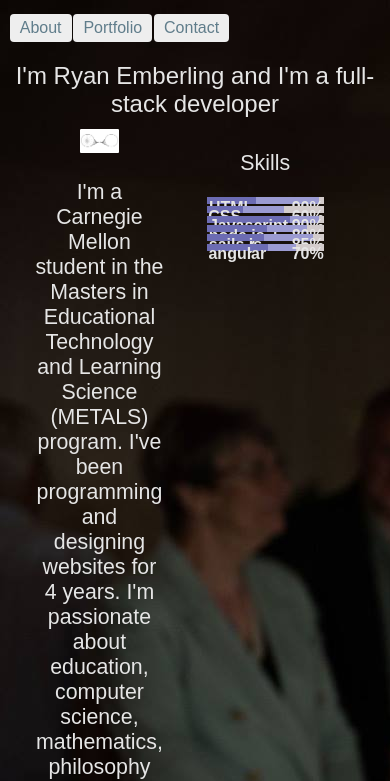
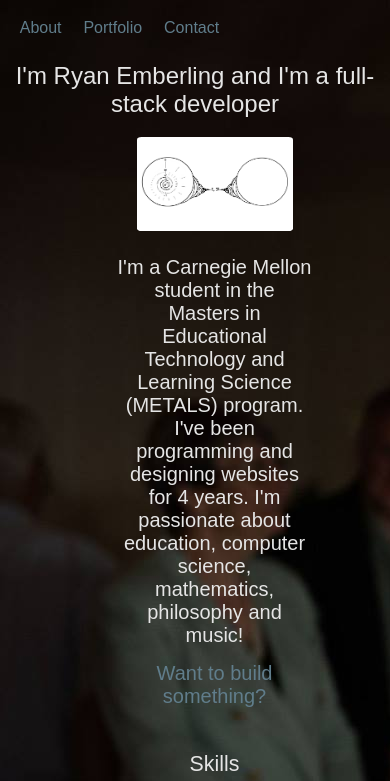
Before and after one commit to itsalaidbacklife/personal_website, an Angular app: page / in a window 390 px wide. Shown: the top 781 px of the page. Built offline with nearby package versions, Linux system fonts and the light colour scheme.

Commit message:
Updated styles to scale for mobile

```diff
--- a/src/app/about/about.component.css
+++ b/src/app/about/about.component.css
@@ -1,3 +1,4 @@
+/*All Screens*/
 h2 {
 	text-align: center;
 }
@@ -7,6 +8,13 @@ h2 {
 	position: relative;
 	left: 5%;
 }
+#skillLabel {
+	text-align: center;
+	font-size: 16pt;
+}
+
+/*Large Screens only*/
+@media screen and (min-width: 900px) {
 	#spiel {
 		display: inline-block;
 		margin-left: 4%;
@@ -15,20 +23,48 @@ h2 {
 		width: 33%;
 		font-size: 16pt;
 	}
-
 	#skills {
 		display: inline-block;
+		/*position: relative;*/
 		position: absolute;
-	left: 48%;
+		/*left: 48%;*/
+		margin-left: 15%;
 		width: 30%;
 		font-weight: bold;
-}
-#skillLabel {
-	text-align: center;
-	font-size: 16pt;
 	}
 	#logo {
 		width: 30%;
 		border-radius: 3%;
 		position: relative;
 	}
+}
+
+/*Small screens only*/
+@media screen and (max-width: 900px) {
+	#spiel {
+		display: block;
+		position: relative;
+		width: 50%;
+		margin-left: 25%;
+		margin-right: 25%;
+		margin-top: 5%;
+		text-align: center;
+		font-size: 15pt;
+	}
+	#logo {
+		width: 80%;
+		border-radius: 3%;
+		position: relative;
+	}
+	#skills {
+		display: block;
+		position: relative;
+		width: 50%;
+		font-weight: bold;
+		/*border: 2px solid white;*/
+		margin-left: 25%;
+		margin-right: 25%;
+		margin-top: 10%;
+		margin-bottom: 10%;
+	}
+}
--- a/src/app/contact/contact.component.css
+++ b/src/app/contact/contact.component.css
@@ -15,3 +15,10 @@ p {
 a {
 	margin-right: 2%;
 }
+
+/*Small Screens only*/
+@media screen and (max-width: 600px) {
+	p {
+		font-size: 14pt;
+	}
+}
--- a/src/app/portfolio/portfolio.component.html
+++ b/src/app/portfolio/portfolio.component.html
@@ -1,7 +1,7 @@
 <div id="portfolioContainer">
 	<app-portfolio-entry
 	[title]="'Cuttle'"
-	[txt]="'The greatest 2-player card game playable with a standard deck of cards. Built on node.js (using sails.js) and and angularJS'"
+	[txt]="'The greatest 2-player card game playable with a standard deck of cards. Built on node.js (using sails.js)and angularJS'"
 	[linkText]="'Check it out'"
 	[link]="'http://cuttle-v2.herokuapp.com'">
 	</app-portfolio-entry>
--- a/src/app/skillbar/skillbar.component.css
+++ b/src/app/skillbar/skillbar.component.css
@@ -32,3 +32,17 @@
 	right: 0%;
 	top: 20%;
 }
+
+@media screen and (max-width: 600px) and (min-width: 400px){
+	.bar-fill {
+		padding-top: 5%;
+		padding-bottom: 5%;
+	}
+}
+
+@media screen and (max-width: 400px) {
+	.bar-fill {
+		padding-top: 8%;
+		padding-bottom: 8%;
+	}
+}
--- a/src/styles.css
+++ b/src/styles.css
@@ -28,8 +28,8 @@ a {
   text-decoration: none;
   margin-top: 10px;
   display: inline-block;
-  background-color: #eee;
-  border-radius: 4px;
+  /*background-color: #eee;*/
+  /*border-radius: 4px;*/
 }
 a:visited, a:link {
   color: #607D8B;
```
Lines whose indentation alone changed are shown as unchanged.
